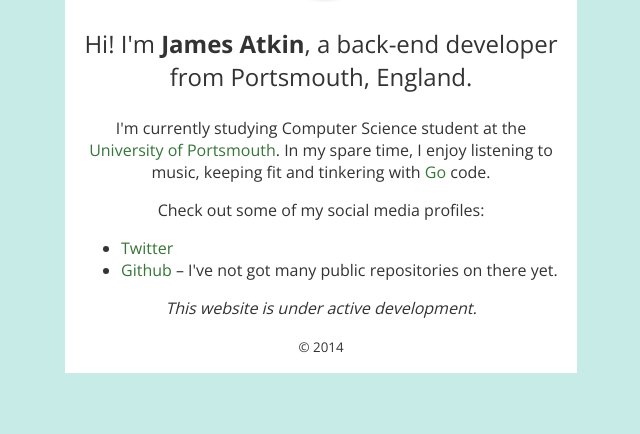
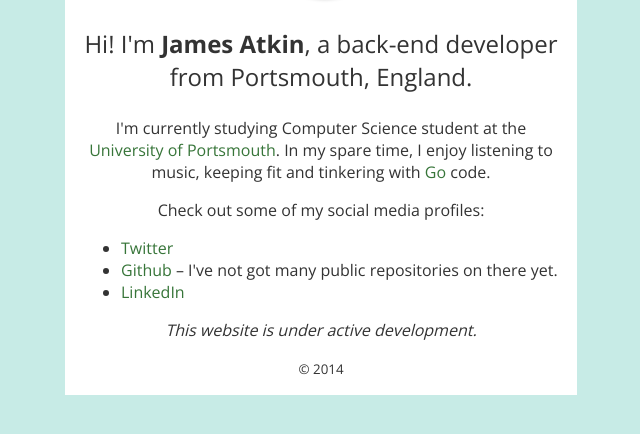
Before and after one commit to mrjatkin/mrjatkin.github.io, a Jekyll site: the page index.html, which Jekyll copies as it is, in a window 1280 px wide, cut to the strip 173-607 px from the top of the page. Shown: the whole strip, without its empty margins (319-959 px from the left). Built offline with Jekyll 4.4.1, drawn with Linux system fonts in a browser that asks for light colours.

Commit message:
Added link to my LinkedIn profile

```diff
--- a/index.html
+++ b/index.html
@@ -16,6 +16,7 @@
         <ul>
           <li><a href="http://twitter.com/mrjatkin">Twitter</a></li>
           <li><a href="http://github.com/mrjatkin">Github</a> &ndash; I've not got many public repositories on there yet.</li>
+          <li><a href="http://uk.linkedin.com/in/mrjatkin">LinkedIn</a></li>
         </ul>
         <p><em>This website is under active development.</em></p>
         <small class="legal">
```
